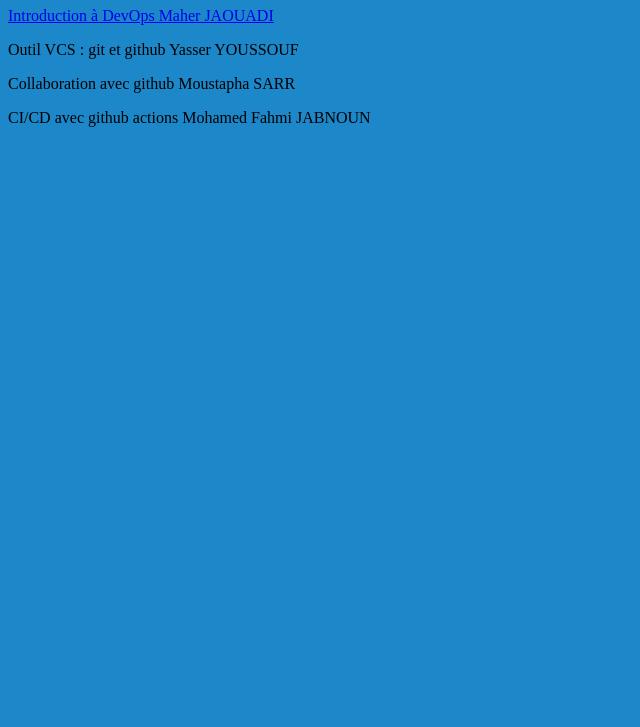
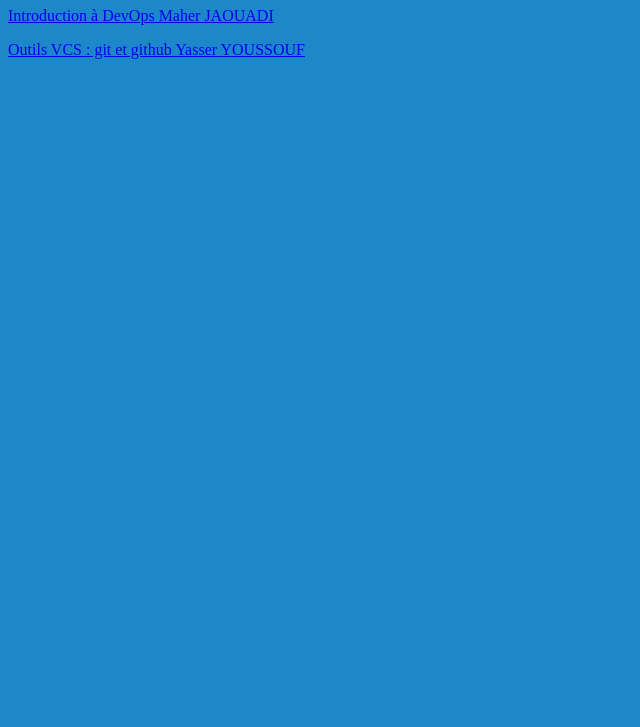
Before and after one commit to maherjaouadi/estya-sio, a plain HTML site: page index.html in a window 1280 px wide. Shown: the part 73-800 px from the top of the page, without its empty margins (0-640 px from the left). Drawn offline with Linux system fonts and the light colour scheme.

Commit message:
Update index.html

```diff
--- a/index.html
+++ b/index.html
@@ -14,8 +14,8 @@
   <body>
     <h1 style="color:red;">Plan</h1>
     <p><a href="./intro.html">Introduction à DevOps Maher JAOUADI</a></p>
-    <p>Outil VCS : git et github Yasser YOUSSOUF</p>
-    <p>Collaboration avec github Moustapha SARR</p>
-    <p>CI/CD avec github actions Mohamed Fahmi JABNOUN</p>
+    <p><a href="./outis_vcs.html">Outils VCS : git et github Yasser YOUSSOUF</p>
+    <p><a href="./collaboration.html"Collaboration avec github Moustapha SARR</p>
+    <p><a href="./action.html"CI/CD avec github actions Mohamed Fahmi JABNOUN</p>
   </body>
 </html>
```
